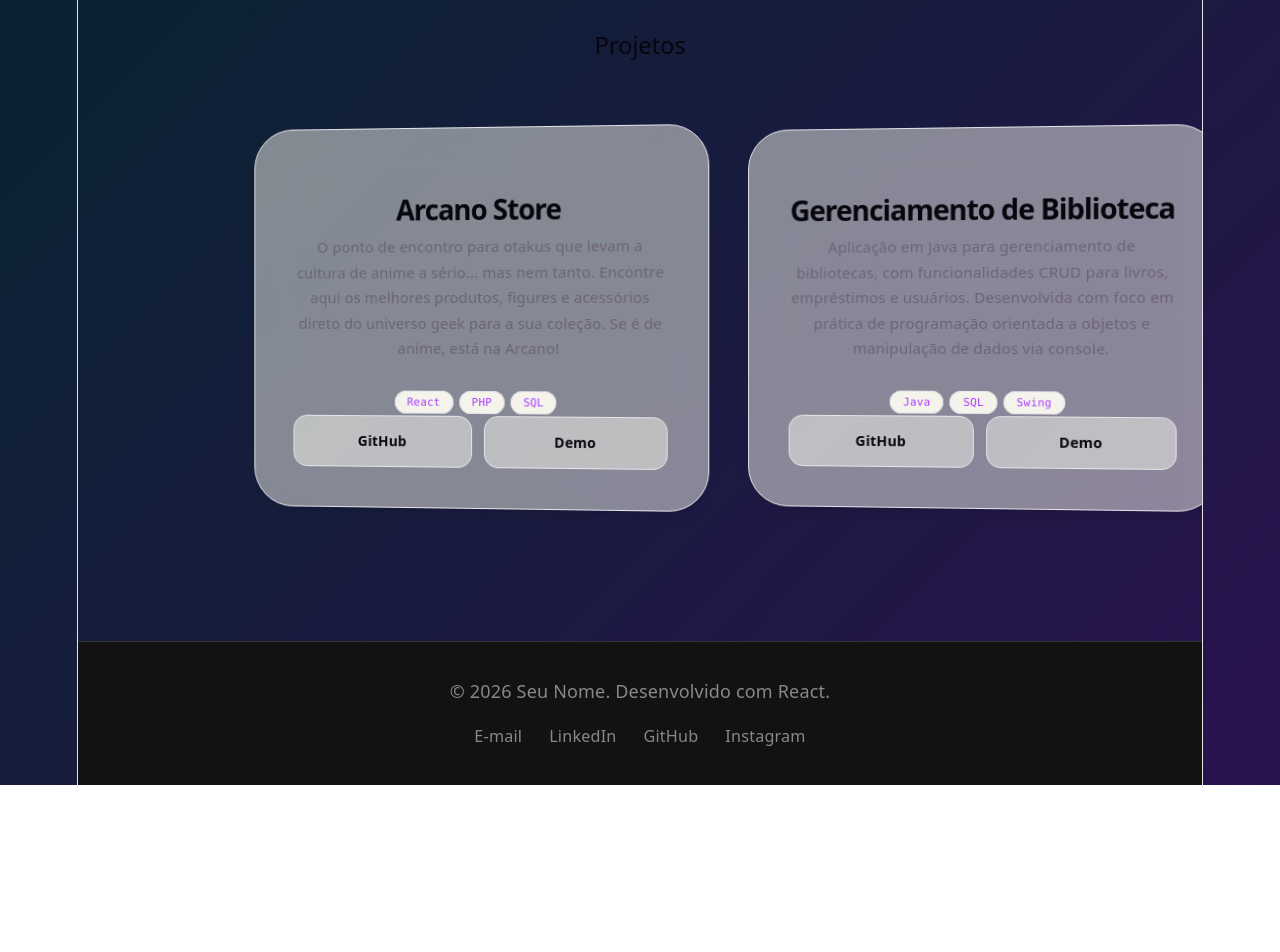
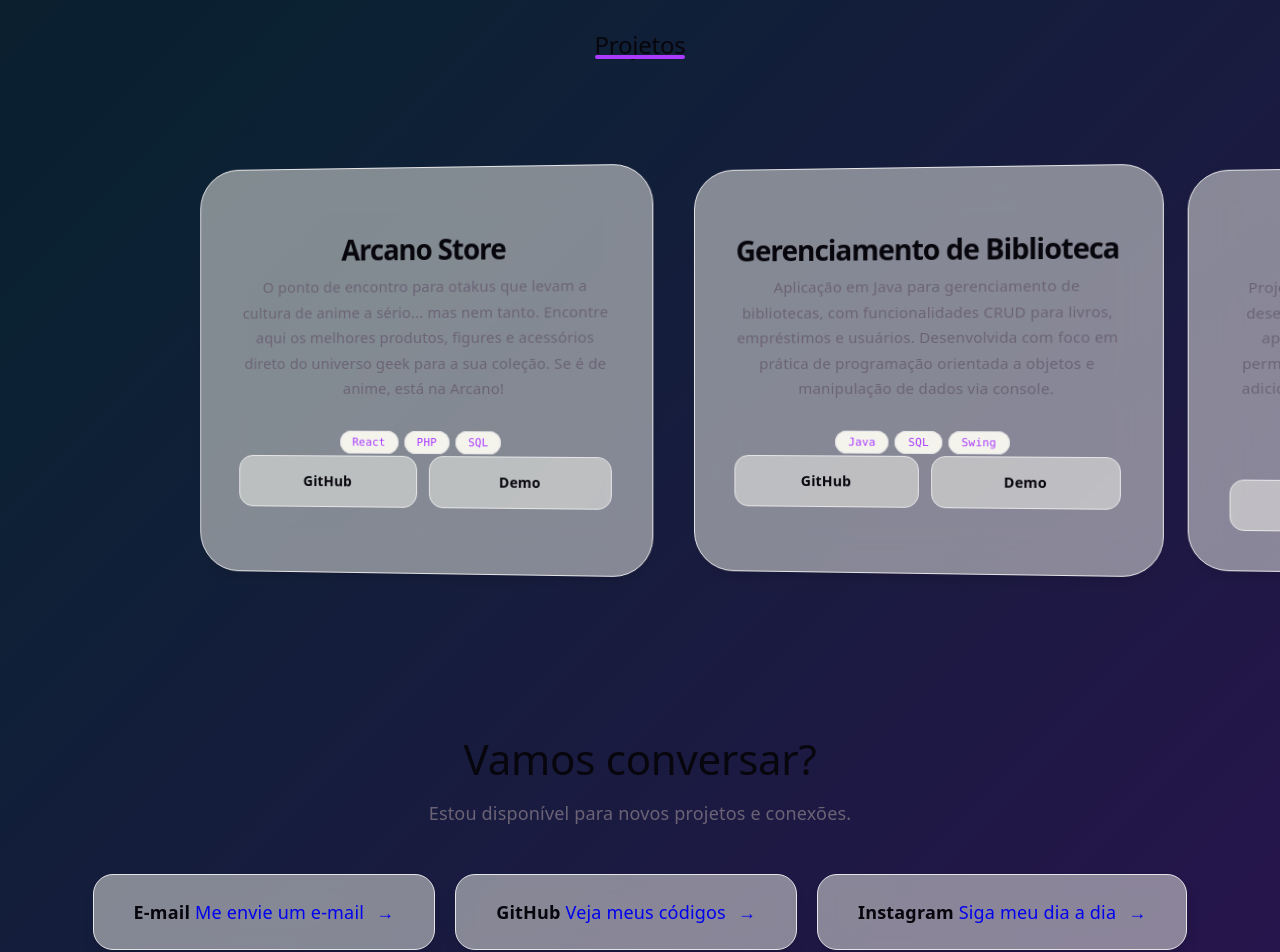
Before and after one commit to RUBENSNETO0001/PortifolioPerfil, a React (Vite) app in the folder front-end/: page / in a window 1280 px wide. Shown: the part 1140-2092 px from the top of the page. Before the commit the page ends 1925 px from the top, so only its background shows below. Built offline with nearby package versions, Linux system fonts and the light colour scheme.

Commit message:
complemento

```diff
--- a/front-end/src/App.jsx
+++ b/front-end/src/App.jsx
@@ -3,18 +3,22 @@
 import './assets/css/css-estrutura/footer.css'
 import './assets/css/css-estrutura/cssmain/sobremim.css'
 import './assets/css/css-estrutura/cssmain/projetos.css'
-import './assets/css/App.css'
+import './assets/css/css-estrutura/cssmain/contato.css'
+
 import Header from './assets/estrutura/header.jsx'
 import Footer from './assets/estrutura/footer.jsx'
 //main
 import MainSobremim from './assets/estrutura/main/main_sobremim.jsx'
 import MainProjetos from './assets/estrutura/main/main_projetos.jsx'
+import MainContato from './assets/estrutura/main/main_contatos.jsx'
+
 function App() {
   const Main = () => {
-    return(
+    return (
       <>
-        <MainSobremim/>
-        <MainProjetos/>
+        <MainSobremim />
+        <MainProjetos />
+        <MainContato />
       </>
     )
   }
@@ -23,7 +27,7 @@
     <>
       <Header />
       <Main />
-      <Footer/>
+      <Footer />
     </>
   )
 }
--- /dev/null
+++ b/front-end/src/assets/css/css-estrutura/cssmain/contato.css
@@ -0,0 +1,74 @@
+.contato-container {
+  padding: 100px 24px;
+  text-align: center;
+  max-width: 1126px;
+  margin: 0 auto;
+}
+
+.contato-container h2 {
+  font-size: 42px;
+  color: var(--text-h);
+  margin-bottom: 16px;
+}
+
+.contato-container p {
+  color: var(--text);
+  margin-bottom: 48px;
+}
+
+/* Grid de contatos */
+.contato-grid {
+  display: flex;
+  justify-content: center;
+  flex-wrap: wrap;
+  gap: 20px;
+}
+
+/* O Card de Contato */
+.contato-card {
+  background: var(--social-bg);
+  backdrop-filter: blur(10px);
+  -webkit-backdrop-filter: blur(10px);
+  border: 1px solid var(--border);
+  padding: 24px 40px;
+  border-radius: 20px;
+  text-decoration: none;
+  display: flex;
+  align-items: center;
+  gap: 12px;
+  transition: all 0.4s cubic-bezier(0.23, 1, 0.32, 1);
+  box-shadow: var(--shadow);
+}
+
+.contato-icon {
+  font-size: 24px;
+}
+
+.contato-nome {
+  font-size: 18px;
+  font-weight: 600;
+  color: var(--text-h);
+}
+
+/* Efeito Hover Neon */
+.contato-card:hover {
+  transform: translateY(-8px) scale(1.05);
+  border-color: var(--accent);
+  background: var(--accent-bg);
+}
+
+.contato-card:hover .contato-nome {
+  color: var(--accent);
+}
+
+/* Responsividade */
+@media (max-width: 600px) {
+  .contato-grid {
+    flex-direction: column;
+    align-items: stretch;
+  }
+
+  .contato-card {
+    justify-content: center;
+  }
+}
--- a/front-end/src/assets/css/css-estrutura/cssmain/projetos.css
+++ b/front-end/src/assets/css/css-estrutura/cssmain/projetos.css
@@ -6,6 +6,22 @@
   scroll-behavior: smooth;
 }
 
+.projetos-container h2 {
+  margin-bottom: 48px;
+  position: relative;
+  display: inline-block;
+}
+
+.projetos-container h2::after {
+  content: '';
+  position: absolute;
+  bottom: 0px;
+  left: 0;
+  width: 100%;
+  height: 4px;
+  background: var(--accent);
+  border-radius: 2px;
+}
 .carrossel-wrapper::-webkit-scrollbar {
   display: none;
 }
@@ -13,9 +29,9 @@
 .projetos-lista-carrossel {
   display: flex;
   gap: 40px;
-  padding: 0 15%; /* Centraliza o primeiro card */
+  padding: 0 15%;
   scroll-snap-type: x mandatory;
-  perspective: 1200px; /* Cria o ambiente 3D */
+  perspective: 1200px;
 }
 
 .projeto-item {
@@ -25,26 +41,23 @@
   backdrop-filter: blur(20px);
   -webkit-backdrop-filter: blur(20px);
   border: 1px solid var(--border);
-  border-radius: 40px; /* Bem redondo como você pediu */
+  border-radius: 40px;
   padding: 40px;
   position: relative;
   transition: all 0.6s cubic-bezier(0.23, 1, 0.32, 1);
   box-shadow: var(--shadow);
 
-  /* Rotação inicial leve para efeito de profundidade */
   transform: rotateY(-5deg);
 }
 
-/* Efeito de Destaque no Card Central/Hover */
 .projeto-item:hover {
   transform: rotateY(0deg) scale(1.08) translateY(-10px);
   border-color: var(--accent);
-  background: rgba(170, 59, 255, 0.08); /* Glow interno roxo */
+  background: rgba(170, 59, 255, 0.08);
   box-shadow: 0 30px 60px -15px rgba(170, 59, 255, 0.3);
   z-index: 10;
 }
 
-/* Título e Conteúdo */
 .projeto-item h3 {
   font-size: 28px;
   color: var(--text-h);
@@ -58,8 +71,6 @@
   color: var(--text);
   margin-bottom: 24px;
 }
-
-/* Tags menores e arredondadas */
 .tag-mini {
   font-family: var(--mono);
   font-size: 11px;
@@ -71,7 +82,6 @@
   margin-right: 6px;
 }
 
-/* Botões do Card estilo Glass */
 .projeto-links {
   margin-top: auto;
   display: flex;
@@ -98,11 +108,10 @@
   border-color: var(--accent);
 }
 
-/* Ajuste Mobile */
 @media (max-width: 768px) {
   .projeto-item {
     flex: 0 0 85%;
-    transform: none; /* Remove 3D no mobile para melhor performance */
+    transform: none;
     padding: 30px;
   }
   .projetos-lista-carrossel {
--- a/front-end/src/assets/css/index.css
+++ b/front-end/src/assets/css/index.css
@@ -59,12 +59,10 @@
 }
 
 #root {
-  width: 1126px;
   max-width: 100%;
   margin: 0 auto;
   text-align: center;
-  border-inline: 1px solid var(--border);
-  min-height: 100svh;
+  min-height: 90vh;
   display: flex;
   flex-direction: column;
   box-sizing: border-box;
--- a/front-end/src/assets/estrutura/footer.jsx
+++ b/front-end/src/assets/estrutura/footer.jsx
@@ -3,14 +3,13 @@
     return (
         <footer className="footer-container">
             <div className="footer-content">
-                <p>&copy; {anoAtual} Seu Nome. Desenvolvido com React.</p>
+                <p>&copy; {anoAtual} Rubens Neto. Desenvolvido com React.</p>
 
                 <nav className="footer-nav">
                     <ul>
-                        <li><a href="mailto:seu-email@exemplo.com">E-mail</a></li>
-                        <li><a href="https://linkedin.com/in/seu-perfil" target="_blank" rel="noreferrer">LinkedIn</a></li>
-                        <li><a href="https://github.com/seu-usuario" target="_blank" rel="noreferrer">GitHub</a></li>
-                        <li><a href="https://instagram.com/seu-perfil" target="_blank" rel="noreferrer">Instagram</a></li>
+                        <li><a href="mailto:rubensnetomartinssuarezneto@gmail.com">E-mail</a></li>
+                        <li><a href="https://github.com/RUBENSNETO0001" target="_blank" rel="noreferrer">GitHub</a></li>
+                        <li><a href="https://www.instagram.com/rubensneto0001/" target="_blank" rel="noreferrer">Instagram</a></li>
                     </ul>
                 </nav>
             </div>
--- /dev/null
+++ b/front-end/src/assets/estrutura/main/main_contatos.jsx
@@ -0,0 +1,36 @@
+const Contato = () => {
+    const redesSociais = [
+        { nome: "E-mail", link: "mailto:rubensnetomartinssuarezneto@gmail.com", label: "Me envie um e-mail" },
+        { nome: "GitHub", link: "https://github.com/RUBENSNETO0001", label: "Veja meus códigos" },
+        { nome: "Instagram", link: "https://www.instagram.com/rubensneto0001/", label: "Siga meu dia a dia" }
+    ];
+
+    return (
+        <section className="contato-container" id="contato">
+            <div className="contato-header">
+                <h2>Vamos conversar?</h2>
+                <p>Estou disponível para novos projetos e conexões.</p>
+            </div>
+
+            <div className="contato-grid">
+                {redesSociais.map((rede) => (
+                    <a
+                        href={rede.link}
+                        key={rede.nome}
+                        target="_blank"
+                        rel="noreferrer"
+                        className="contato-card"
+                    >
+                        <div className="contato-info">
+                            <span className="contato-nome">{rede.nome} </span>
+                            <span className="contato-label">{rede.label}</span>
+                        </div>
+                        <span className="contato-arrow">→</span>
+                    </a>
+                ))}
+            </div>
+        </section>
+    );
+}
+
+export default Contato;
--- a/front-end/src/assets/estrutura/main/main_projetos.jsx
+++ b/front-end/src/assets/estrutura/main/main_projetos.jsx
@@ -14,6 +14,14 @@
             descricao: "Aplicação em Java para gerenciamento de bibliotecas, com funcionalidades CRUD para livros, empréstimos e usuários. Desenvolvida com foco em prática de programação orientada a objetos e manipulação de dados via console.",
             techs: ["Java", "SQL", "Swing"],
             linkGithub: "https://github.com/falk-dev/java-library-manager.git",
+            linkDemo: "#"
+        },
+        {
+            id: 3,
+            titulo: "Loja Belli Douceur",
+            descricao: "Projeto de e-commerce para uma loja de doces, desenvolvido com HTML, CSS e JavaScript. O site apresenta um design atraente e responsivo, permitindo aos usuários navegar pelos produtos, adicionar itens ao carrinho e finalizar compras de forma intuitiva.",
+            techs: ['HTML', 'CSS', 'JavaScript'],
+            linkGithub: "https://github.com/RUBENSNETO0001/--LojaBelliDouceur--",
             linkDemo: "#"
         }
     ];
```
Also changed, not shown: front-end/src/assets/css/App.css (deleted).
